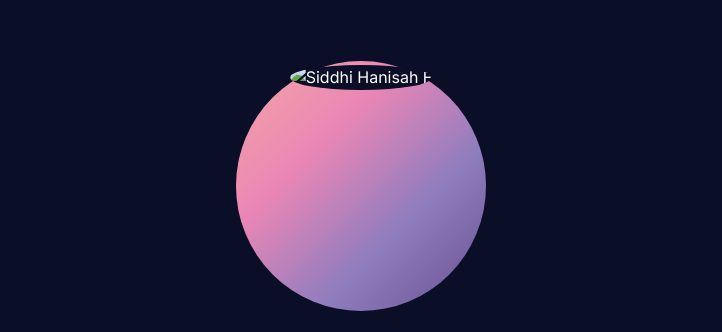
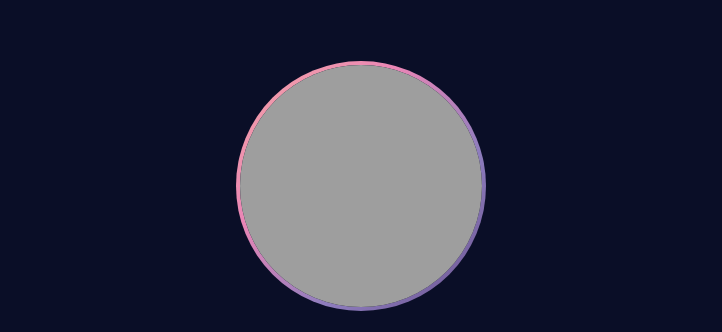
Before and after one commit to hanisah12/New_Portfolio, a plain HTML site: page index.html in a window 1280 px wide. Shown: the part 98-430 px from the top of the page, without its empty margins (279-1001 px from the left). Drawn offline with Linux system fonts and the light colour scheme; the site is published under a folder, as on GitHub Pages, so addresses that start at the root find nothing.

Commit message:
Changed the index pge

```diff
--- a/index.html
+++ b/index.html
@@ -29,7 +29,7 @@
 
       <header class="hero" id="about">
         <div class="hero-image">
-          <img src="/assets/profile.jpg" alt="Siddhi Hanisah F" />
+          <img src="profile.jpg" alt="Siddhi Hanisah F" />
         </div>
         <h1>Hi, I'm Siddhi Hanisah F</h1>
         <p class="hero-subtitle">
```
Also changed, not shown: 2 other files.
